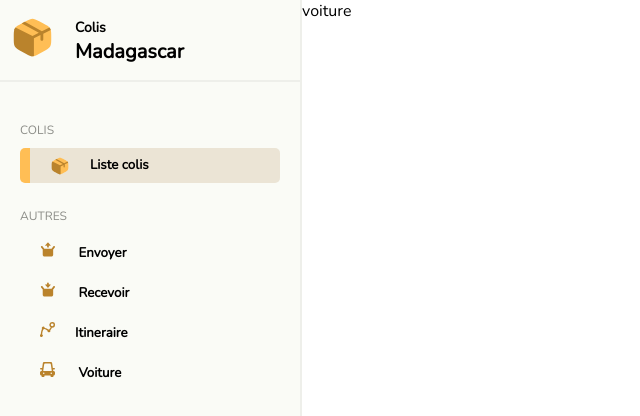
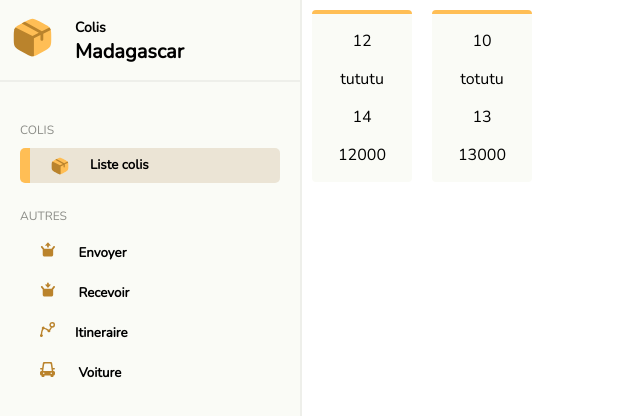
Before and after one commit to UzuiNate/Colis, a React (Vite) app: page /voiture in a window 1280 px wide. Shown: the top 416 px of the page, without its empty margins (0-640 px from the left). Built offline with nearby package versions, Linux system fonts and the light colour scheme.

Commit message:
le carte voiture no novaiko tao

```diff
--- /dev/null
+++ b/src/style/carte.css
@@ -0,0 +1,9 @@
+.carte {
+    border-top:4px solid #ffbe55;
+    border-radius: 4px;
+    text-align: center;
+    background:#fafbf6 ;
+    margin:  10px;
+    width: 100px;
+    height: fit-content;
+}
--- /dev/null
+++ b/src/views/CarteVoiture.tsx
@@ -0,0 +1,37 @@
+import { useState } from "react";
+import '../style/carte.css'
+
+export default function CarteVoiture () {
+
+const [idvoiture, setIdVoiture] = useState("");
+const [design, setDesign] = useState("");
+const [codeitineraire, setCodeItineraire] = useState("");
+const [frais, setFrais] = useState("");
+
+let voiture = [
+    {
+        id: 12,
+        design: "tututu",
+        codeit: 14,
+        frais: 12000
+    },
+    {
+        id: 10,
+        design: "totutu",
+        codeit: 13,
+        frais: 13000
+    }
+]
+
+
+    return <>
+        {
+        voiture.map((voiture)=> <div className="carte">
+            <p>{voiture.id}</p>
+            <p>{voiture.design}</p>
+            <p>{voiture.codeit}</p>
+            <p>{voiture.frais}</p>
+        </div>)
+        }
+    </>
+}
--- a/src/views/Voiture.tsx
+++ b/src/views/Voiture.tsx
@@ -1,5 +1,9 @@
+import CarteVoiture from './CarteVoiture.tsx';
+
 function Voiture() {
-	return <div>voiture</div>
+	return <>
+		<CarteVoiture/>
+	</>
 }
 
 export default Voiture
```
Also changed, not shown: 1 other file (tests, documents, lock files or other folders).
